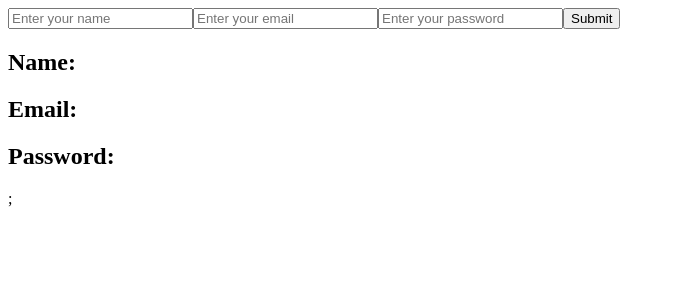
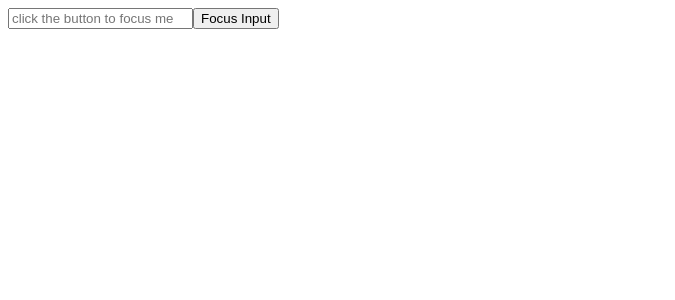
Before and after one commit to G1DY/ReactProjectsTS, a React (Vite) app in the folder reactTypescript/: page / in a window 1280 px wide. Shown: the top 300 px of the page, without its empty margins (0-675 px from the left). Built offline with nearby package versions, Linux system fonts and the light colour scheme.

Commit message:
focus input

```diff
--- a/reactTypescript/src/App.tsx
+++ b/reactTypescript/src/App.tsx
@@ -1,9 +1,9 @@
-import Form1 from "./Components/Form1";
+import FocusInput from "./Components/FocusInput";
 
 const App = () => {
   return (
     <div>
-      <Form1 />
+      <FocusInput />
     </div>
   );
 };
--- /dev/null
+++ b/reactTypescript/src/Components/FocusInput.tsx
@@ -0,0 +1,19 @@
+import { useRef } from "react";
+
+const FocusInput = () => {
+  const inputRef = useRef<HTMLInputElement>(null);
+  const handleFocus = () => {
+    inputRef.current?.focus();
+  };
+  return (
+    <div>
+      <input
+        type="text"
+        ref={inputRef}
+        placeholder="click the button to focus me"
+      />
+      <button onClick={handleFocus}>Focus Input</button>
+    </div>
+  );
+};
+export default FocusInput;
```
